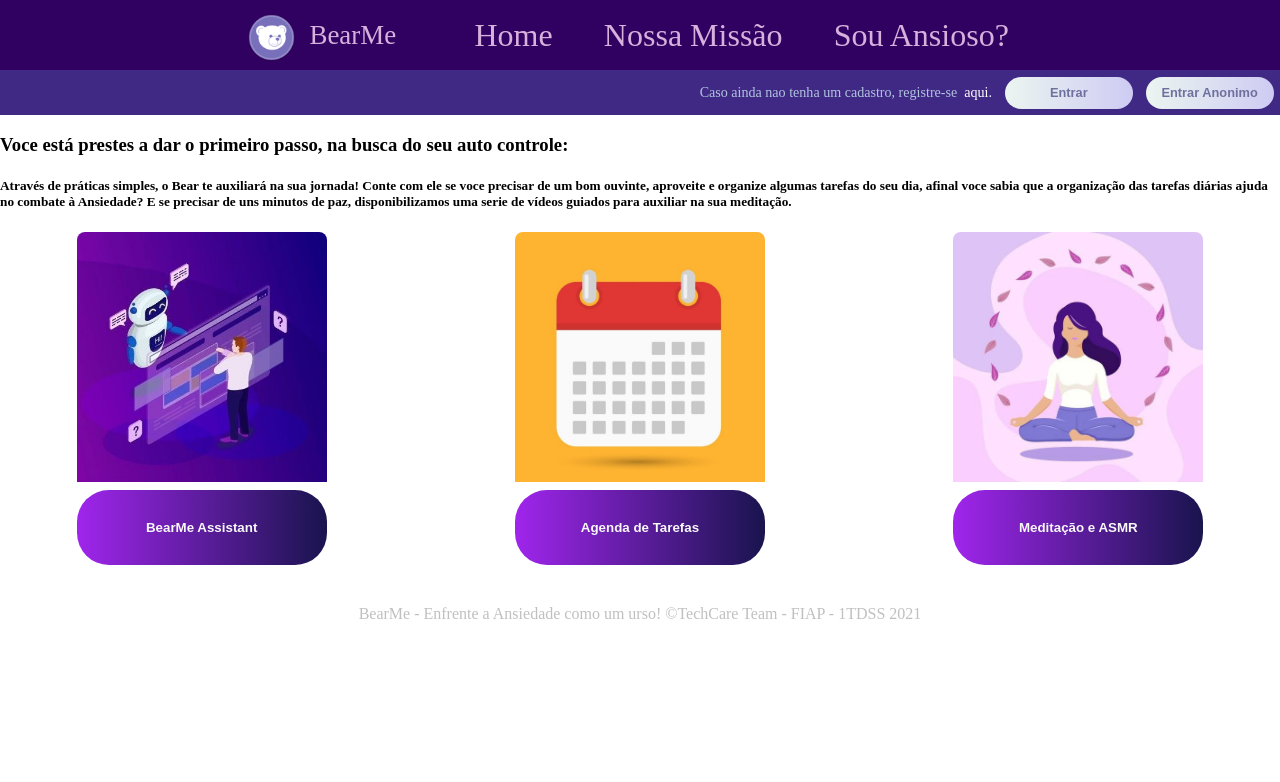
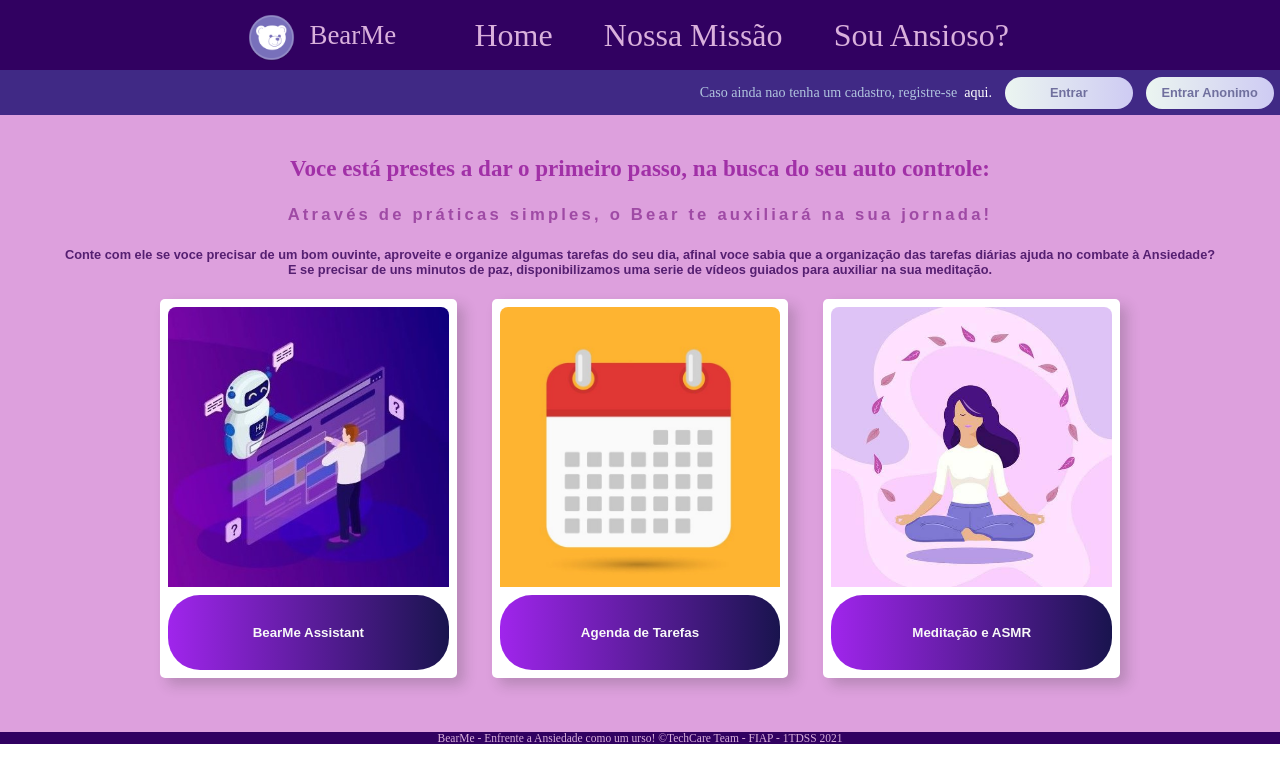
Before and after one commit to AndreHBSilva/Challenge_BearMe, a React (Create React App) app: page / in a window 1280 px wide. Shown: the top 782 px of the page. Built offline with nearby package versions, Linux system fonts and the light colour scheme; a web font is replaced by a local one.

Commit message:
arrumando o grid da tela principal

```diff
--- a/src/components/footer/Footer.jsx
+++ b/src/components/footer/Footer.jsx
@@ -1,12 +1,10 @@
 import React from 'react'
-import './Footer.css'
+import { StyledFooter } from '../../styles.js';
 
 export default function Footer(){
     return (
-        <footer>
-            <div>
-                <p> BearMe - Enfrente a Ansiedade como um urso! &copy;TechCare Team - FIAP - 1TDSS 2021</p>
-            </div>
-        </footer>
+        <StyledFooter>
+            <p> BearMe - Enfrente a Ansiedade como um urso! &copy;TechCare Team - FIAP - 1TDSS 2021</p>
+        </StyledFooter>
     )
 }
--- a/src/components/home/Home.jsx
+++ b/src/components/home/Home.jsx
@@ -2,14 +2,16 @@ import React from "react";
 import Techbot from '../../img/techbot.jpeg';
 import Asmr from '../../img/asmr.jpeg';
 import Agenda from '../../img/agenda.jpeg';
-import { CardAtividade, CardButton, MainPage } from '../../styles';
+import { CardAtividade, CardButton, MainPage, CardGrid } from '../../styles';
 
 export default function Corpo(){
   return (
     <>
+      <MainPage>
         <h3>Voce está prestes a dar o primeiro passo, na busca do seu auto controle:</h3>
-            <h5>Através de práticas simples, o Bear te auxiliará na sua jornada! Conte com ele se voce precisar de um bom ouvinte, aproveite e organize algumas tarefas do seu dia, afinal voce sabia que a organização das tarefas diárias ajuda no combate à Ansiedade? E se precisar de uns minutos de paz, disponibilizamos uma serie de vídeos guiados para auxiliar na sua meditação.</h5>
-            <MainPage>
+        <h4>Através de práticas simples, o Bear te auxiliará na sua jornada!</h4>
+        <h5>Conte com ele se voce precisar de um bom ouvinte, aproveite e organize algumas tarefas do seu dia, afinal voce sabia que a organização das tarefas diárias ajuda no combate à Ansiedade? E se precisar de uns minutos de paz, disponibilizamos uma serie de vídeos guiados para auxiliar na sua meditação. </h5>
+        <CardGrid>
           <CardAtividade>
               <img src={Techbot} alt="" />
               <CardButton backgroundImage="linear-gradient(to right, rgb(160, 37, 236) , rgb(25, 20, 78))">
@@ -28,6 +30,7 @@ export default function Corpo(){
                   Meditação e ASMR
               </CardButton>
           </CardAtividade>
+        </CardGrid>
       </MainPage>
     </>
   )
--- a/src/components/master/Master.jsx
+++ b/src/components/master/Master.jsx
@@ -2,15 +2,16 @@ import React from "react";
 import Corpo from "../corpo/Corpo";
 import Header from "../header/Header";
 import Footer from "../footer/Footer";
+import { Container } from "../../styles.js";
 
 const listaMenu = ['BearMe','Home', 'Nossa Missão', 'Sou Ansioso?'];
 
 export default function Master(){
     return (
-        <div id="container">
+        <Container>
             <Header menu={listaMenu}/>
             <Corpo/>
             <Footer/>
-        </div>
+        </Container>
     )
 }
--- a/src/styles.js
+++ b/src/styles.js
@@ -16,25 +16,69 @@ export const CardButton = styled(Button)`
   position: relative;
   display: block;
   margin: 0 auto;
+  width: 100%;
 `;
 
 export const MainPage = styled.div`
+  h3 {
+    margin-top: 5vh;
+    text-align: center;
+    color:rgb(161, 48, 167);
+    font-size:1.8vw;
+  }
+
+  h4 {
+    margin-top: 0;
+    margin-left: 5vw;
+    margin-right: 5vw;
+    text-align: center;
+    color:rgb(159, 74, 165);
+    font-size:1.3vw;
+    font-family: 'arial';
+    font-weight: bolder;
+    letter-spacing: .2rem;
+  }
+
+  h5 {
+    margin-top: 0;
+    margin-left: 5vw;
+    margin-right: 5vw;
+    text-align: center;
+    color:rgb(85, 31, 113);
+    font-size:1vw;
+    font-family: 'arial';
+    font-weight: bolder;
+  }
+`;
+
+export const CardGrid = styled.div`
   display: grid;
+  width: 75%;
   grid-template-columns: repeat( auto-fit, minmax( min( (60rem - 100%) * 999, 100%), 1fr ) );
   column-gap: 35px;
   row-gap: 1.5rem;
   align-items: center;
+  margin: 0 auto;
+
+  @media(max-width: 1279px) {
+    width: 50%;
+    margin: auto;
+  }
 `;
 
 export const CardAtividade = styled.div`
+  border-radius: 5px;
+  box-shadow: 7px 7px 13px 0px rgb(50 50 50 / 22%);
+  padding: .5rem;
+  background-color: white;
   img {
     display: block;
     margin: 0 auto;
     padding-bottom: 0.5rem;
     border-radius: 0.5rem;
-    /* width: 250px; */
-    width: clamp(250px, 5vw, 20vw);
+    width: 100%;
   }
+
 `;
 
 export const Form = styled.form`
@@ -124,12 +168,28 @@ export const StyledHeader = styled.div`
 export const StyledFooter = styled.footer`
   text-align: center;
   background-color: rgb(49, 1, 97);
-  color:rgb(217, 176, 220);
+  color: rgb(217, 176, 220);
     /* margin: 5vh 0vw; */
+  margin-top: 54px;
   p{
-      font-size: 0.9vw;
+    font-size: 0.9vw;
+    margin-inline-end: 0;
+    margin-block-end: 0;
   }
 ` ;
+
+export const Container = styled.div`
+    /* margin-left: .5vw;
+    margin-right: .5vw; */
+    background-color:#DDA0DD;
+    min-width: 385px;
+    font-family: 'Fredoka One', cursive;
+    font-weight: 400;
+    list-style-position: inside;
+    h2 {
+        font-size: 1.3em;
+    }
+`;
 // export const ImgCard = styled.img`
 //   position: absolute;
 //   border-radius: 0.5rem;
```
Lines whose indentation alone changed are shown as unchanged.
